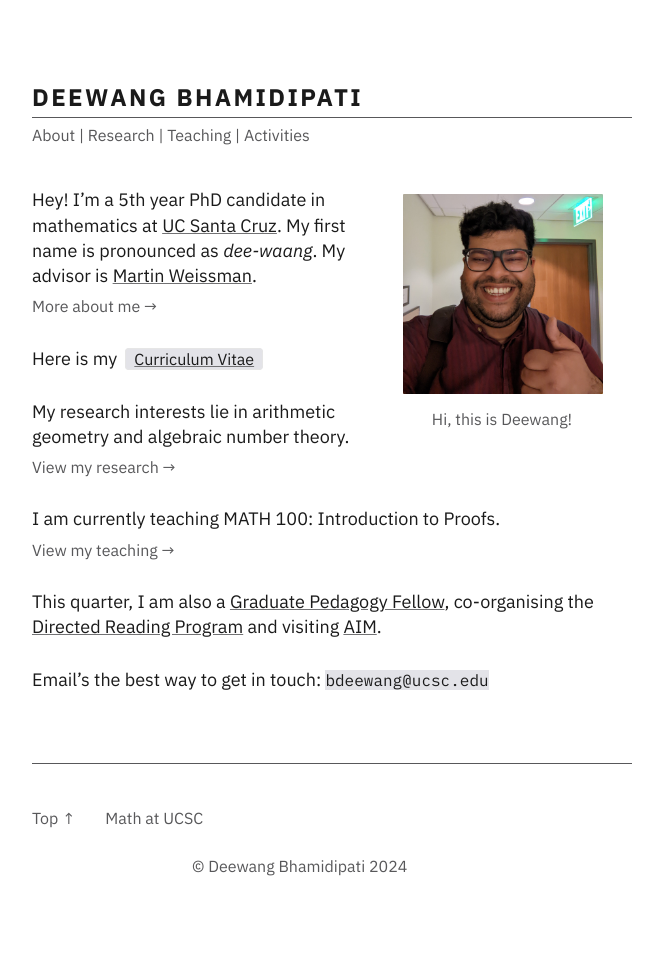
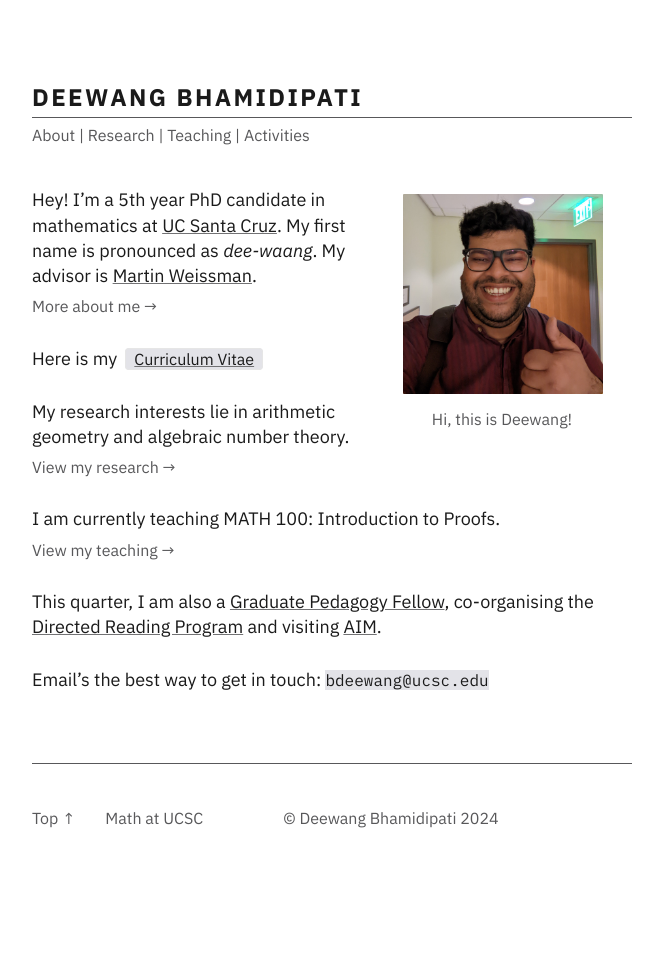
Before and after one commit to junkquill/junkquill.github.io, a Jekyll site: the page built from index.md, in a window 1280 px wide. Shown: the whole page, without its empty margins (308-971 px from the left). Built offline with Jekyll 4.4.1, drawn with Linux system fonts in a browser that asks for light colours; after the commit the page ends 912 px from its top, so only the background shows below that.

Commit message:
Update footer.html

```diff
--- a/_includes/footer.html
+++ b/_includes/footer.html
@@ -1,7 +1,7 @@
 <footer>
 	<a href="#">Top &#8593;</a>
 	<a href="https://www.math.ucsc.edu/index.html" title="Math at UCSC">Math at UCSC</a>
-	<a href="/" style="margin-left:10em">&copy; Deewang Bhamidipati 2024</a>
+	<a href="/" style="margin-left:50px">&copy; Deewang Bhamidipati 2024</a>
 <!-- 	{%- unless page.url == "/" -%}<a href="/" title="Home">Home</a>&nbsp;{%- endunless -%}
 	{%- unless page.url == "/contact" -%}<a href="/contact" title="Contact">Contact</a>&nbsp;{%- endunless -%}
 	{%- unless page.url == "/about" -%}<a href="/rss" title="RSS">RSS&nbsp;</a>{%- endunless -%} -->
```
